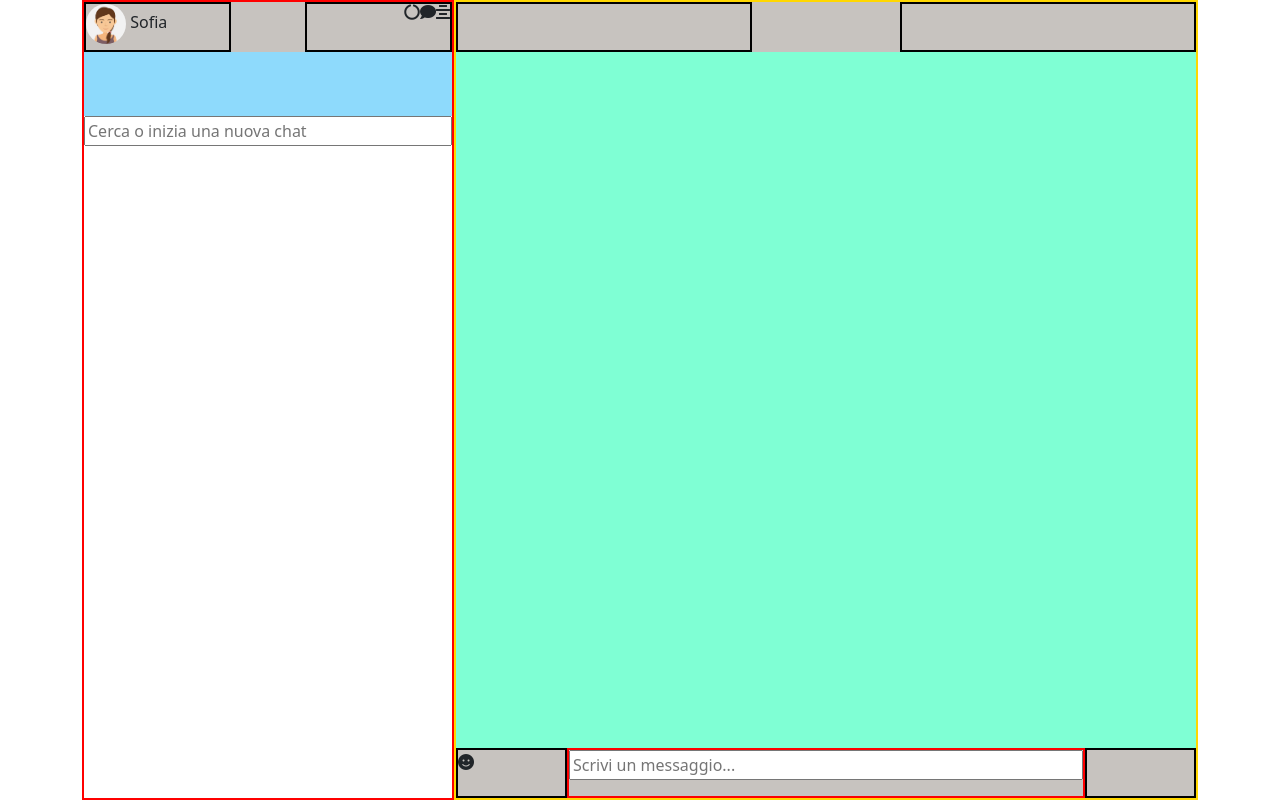
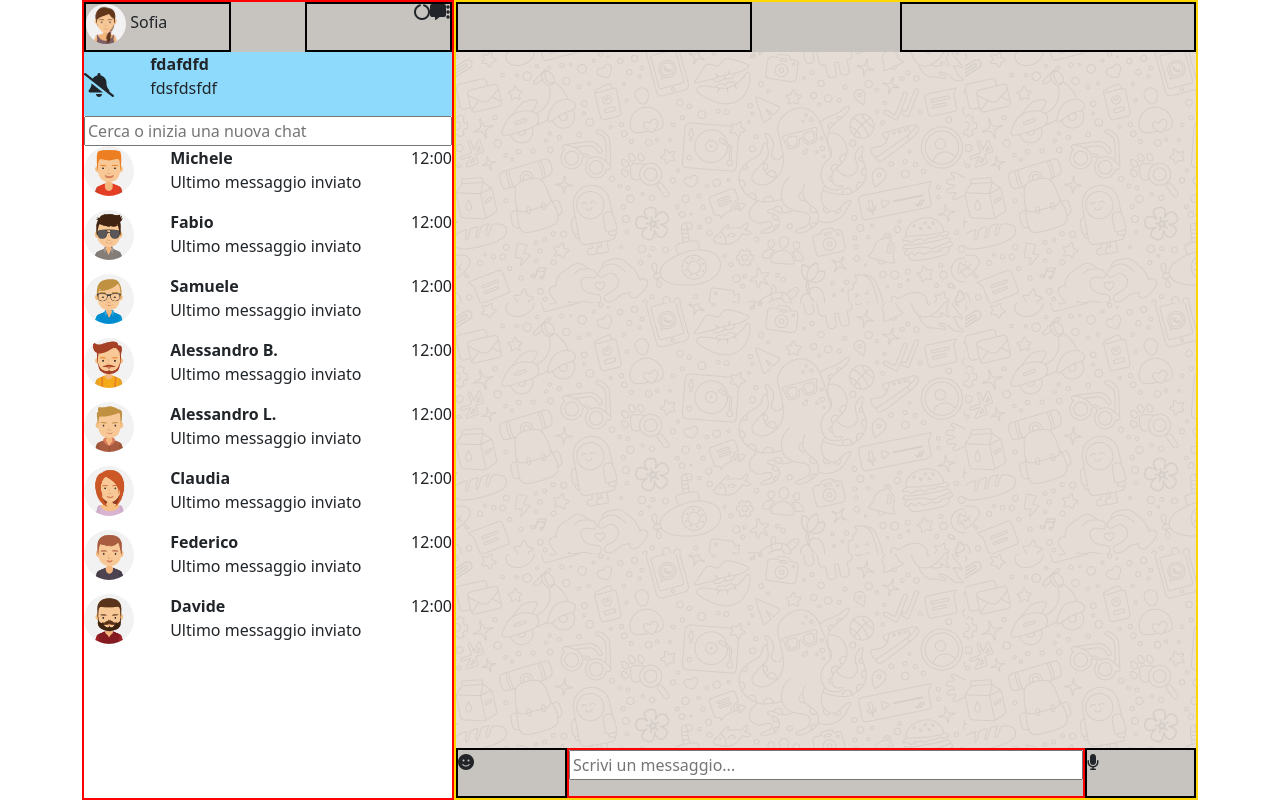
Before and after one commit to SimScap/vue-boolzapp, a plain HTML site: page index.html in a window 1280 px wide. Drawn offline with nearby package versions, Linux system fonts and the light colour scheme.

Commit message:
ultimando la parte sinistra in html

```diff
--- a/css/style.css
+++ b/css/style.css
@@ -25,7 +25,7 @@ div.user img{
 
 } */
 .right-side-main{
-    background-color: aquamarine;
+    background-image: url('../img/mine.jpg');
     height: calc(100% - 100px);
 }
 div .banner{
@@ -54,3 +54,18 @@ div .banner{
     width: calc(100% - 30%);
     border:2px solid red;
 }
+
+img.contact-img{
+    width: 50px;
+    border-radius: 50%;
+}
+
+.prova{
+    display: inline-block;
+}
+ul{
+    list-style-type: none;
+}
+.fa-bell-slash{
+    font-size: 1.5rem;
+}
--- a/index.html
+++ b/index.html
@@ -1,15 +1,16 @@
 <!DOCTYPE html>
 <html lang="en">
 <head>
+    <script src="https://kit.fontawesome.com/d52bda3773.js"crossorigin="anonymous"></script>
     <script src="https://cdn.jsdelivr.net/npm/vue@2.6.14/dist/vue.js"></script>
     <link rel="stylesheet" href="path/to/font-awesome/css/font-awesome.min.css">
-    <link rel="stylesheet" href="https://cdnjs.cloudflare.com/ajax/libs/font-awesome/5.15.4/css/all.min.css">
-    <link href="https://cdn.jsdelivr.net/npm/bootstrap@5.0.2/dist/css/bootstrap.min.css" rel="stylesheet" integrity="sha384-EVSTQN3/azprG1Anm3QDgpJLIm9Nao0Yz1ztcQTwFspd3yD65VohhpuuCOmLASjC" crossorigin="anonymous">
+    <link rel=“stylesheet” href=“https://cdnjs.cloudflare.com/ajax/libs/font-awesome/6.0.0/css/all.min.css”>
+    <link href="https://cdn.jsdelivr.net/npm/bootstrap@5.1.3/dist/css/bootstrap.min.css" rel="stylesheet" integrity="sha384-1BmE4kWBq78iYhFldvKuhfTAU6auU8tT94WrHftjDbrCEXSU1oBoqyl2QvZ6jIW3" crossorigin="anonymous">
     <link rel="stylesheet" href="css/style.css">
     <meta charset="UTF-8">
     <meta http-equiv="X-UA-Compatible" content="IE=edge">
     <meta name="viewport" content="width=device-width, initial-scale=1.0">
-    <title>Document</title>
+    <title>Boolzapp</title>
 </head>
 <body>
     <main id="app">
@@ -22,23 +23,49 @@
                             <span>Sofia</span>
                         </div>
                         <div class="user-tools d-flex justify-content-end ">
-                            <i class="fas fa-circle-notch"></i>
-                            <i class="fas fa-comment"></i>
-                            <i class="fas fa-align-center"></i>
+                            <i class="fa-solid fa-circle-notch"></i>
+                            <i class="fa-solid fa-message"></i>
+                            <i class="fa-solid fa-ellipsis-vertical"></i>
                         </div>
                     </div>
-                    <div class="banner"></div>
-                    <input type="text" name="search" id="search" placeholder="Cerca o inizia una nuova chat">
+                    <div class="banner">
+                        <i class="fas fa-bell-slash"></i>
+
+                            <ul class="prova">
+                                <li class="fw-bold">fdafdfd</li>
+                                <li>fdsfdsfdf</li>
+                            </ul>
+
+
+
+                            <!-- <span> Ricevi notifiche di nuovi messaggi</span>
+                            <a href="">Attiva notifiche desktop</a> -->
+
+
+                    </div>
+                    <input  type="text" name="search" id="search" placeholder="Cerca o inizia una nuova chat">
+                    <div v-for="element in contacts" class="position-relative">
+                        <img :src="'./img/avatar' + element.avatar + '.jpg'" alt="" class="img-fluid contact-img align-top">
+                        <ul class="prova">
+                            <li class="fw-bold">{{element.name}}</li>
+                            <li>Ultimo messaggio inviato</li>
+                        </ul>
+                        <span class="position-absolute end-0">12:00</span>
+                    </div>
 
 
                 </div>
                 <div class="col-8 right-side-container">
                     <div class="right-side-container-top d-flex justify-content-between">
-                        <div class="user"></div>
+                        <div class="user">
+                            <img src="" alt="">
+                        </div>
                         <div class="user-tools"></div>
                 </div>
 
-                <div class="right-side-main"></div>
+                <div class="right-side-main">
+                    <div class=""></div>
+                </div>
 
 
                 <div class="right-side-container-bottom d-flex ">
@@ -49,7 +76,9 @@
                     <div class="right-side-central-input">
                         <input type="text" class="w-100" placeholder="Scrivi un messaggio...">
                     </div>
-                    <div class="right-side-right-tools"></div>
+                    <div class="right-side-right-tools">
+                        <i class="fa-solid fa-microphone"></i>
+                    </div>
 
                 </div>
             </div>
```
